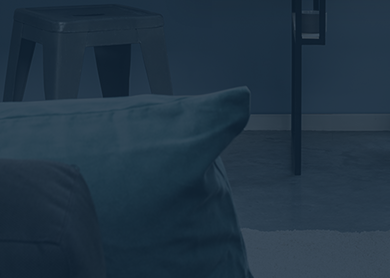
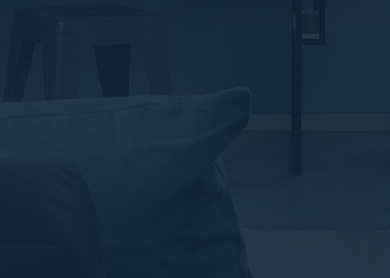
Before and after one commit to DariaChernykh/interiorDesign, a plain HTML site: page index.html in a window 390 px wide. Shown: the part 766-1044 px from the top of the page. Drawn offline with Linux system fonts and the light colour scheme; files whose address does not match are found by name.

Commit message:
tablet + phone styles

```diff
--- a/scss/main.scss
+++ b/scss/main.scss
@@ -93,7 +93,7 @@ ul {
     position: relative;
 
     color: #ffffff;
-    background-color: rgba(17, 37, 55, .8);
+    background-color: rgba(17, 37, 55, .9);
     z-index: 1;
 
     @include tablet-width {
@@ -223,6 +223,7 @@ ul {
     }
 
     @include phone-width{
+      width: 320px;
       height: 608px;
     }
   }
```
Also changed, not shown: css/main.css.
